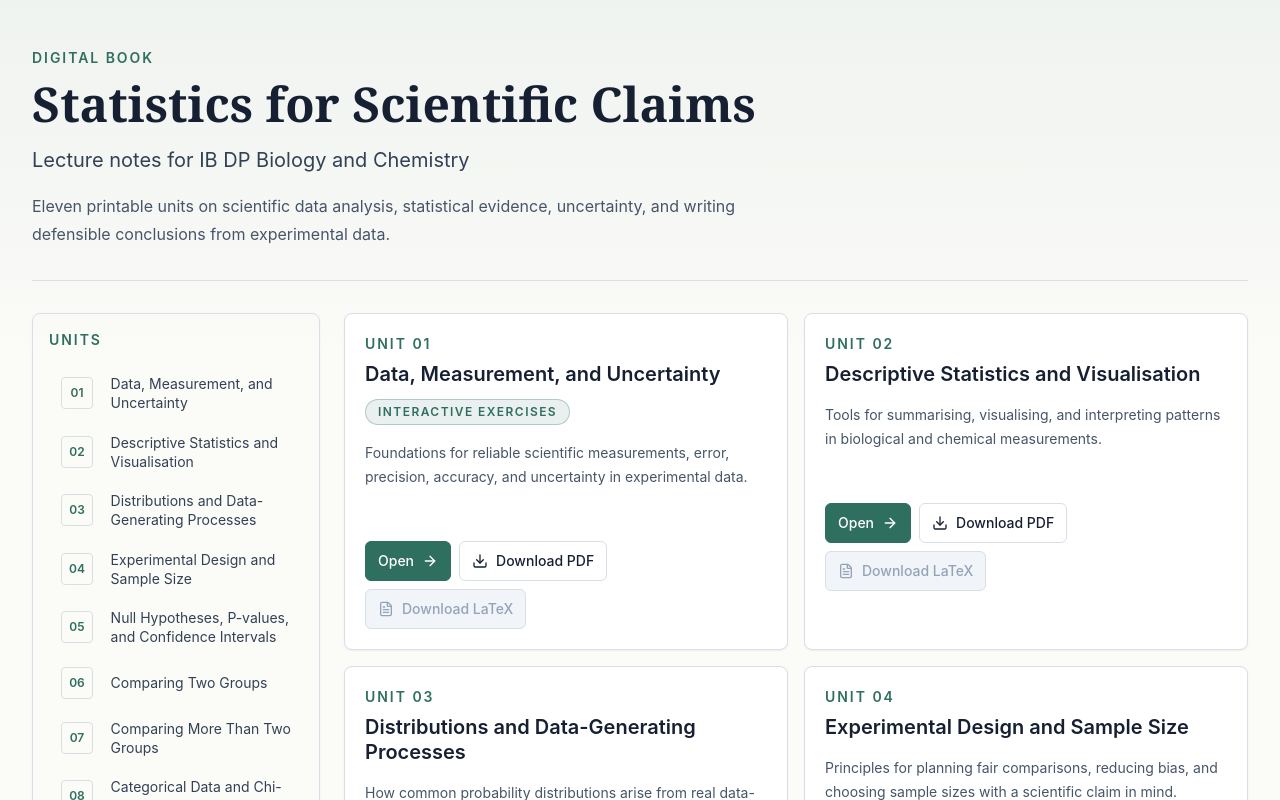
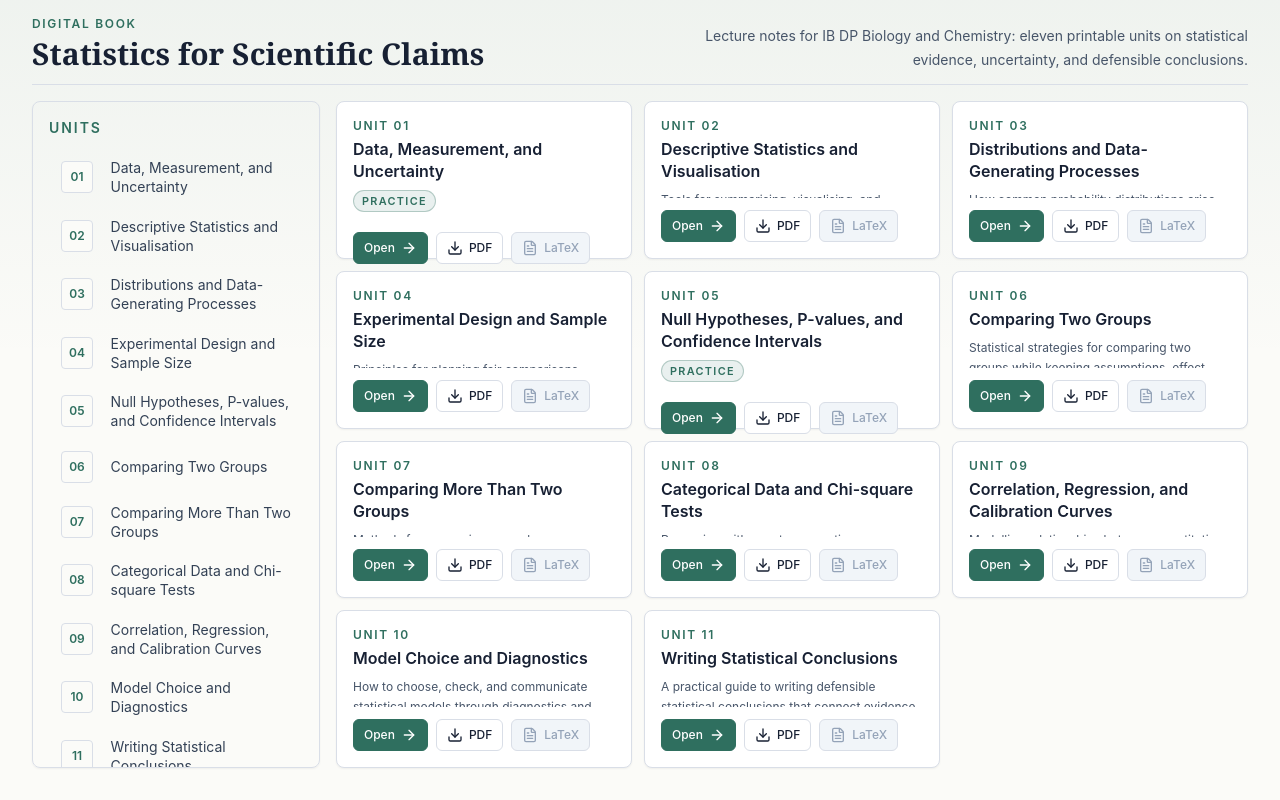
Before and after one commit to urkrass/sciencestat, a Next.js app: page /courses/statistics-for-scientific-claims in a window 1280 px wide. Shown: the top 800 px of the page. Built offline with nearby package versions, Linux system fonts and the light colour scheme.

Commit message:
Enforce zero-scroll app layout

```diff
--- a/src/app/courses/statistics-for-scientific-claims/page.tsx
+++ b/src/app/courses/statistics-for-scientific-claims/page.tsx
@@ -11,28 +11,30 @@ export const metadata: Metadata = {
 
 export default function CoursePage() {
   return (
-    <main className="mx-auto w-full max-w-7xl px-4 py-8 sm:px-6 lg:px-8">
-      <section className="border-b border-line pb-8 pt-4">
-        <p className="text-sm font-semibold uppercase tracking-[0.14em] text-moss">
-          Digital book
-        </p>
-        <div className="mt-3 max-w-4xl">
-          <h1 className="heading-serif text-4xl font-semibold leading-tight text-ink sm:text-5xl">
-            Statistics for Scientific Claims
-          </h1>
-          <p className="mt-4 text-xl leading-8 text-slate-700">
-            Lecture notes for IB DP Biology and Chemistry
-          </p>
-          <p className="mt-4 max-w-3xl leading-7 text-slate-600">
-            Eleven printable units on scientific data analysis, statistical evidence,
-            uncertainty, and writing defensible conclusions from experimental data.
+    <main className="mx-auto flex h-dvh w-full max-w-7xl flex-col overflow-hidden px-4 py-4 sm:px-6 lg:px-8">
+      <section className="shrink-0 border-b border-line pb-3">
+        <div className="flex flex-col gap-2 lg:flex-row lg:items-end lg:justify-between">
+          <div>
+            <p className="text-xs font-semibold uppercase tracking-[0.14em] text-moss">
+              Digital book
+            </p>
+            <h1 className="heading-serif mt-1 text-2xl font-semibold leading-tight text-ink sm:text-3xl">
+              Statistics for Scientific Claims
+            </h1>
+          </div>
+          <p className="max-w-xl text-sm leading-6 text-slate-600 lg:text-right">
+            Lecture notes for IB DP Biology and Chemistry: eleven printable units on
+            statistical evidence, uncertainty, and defensible conclusions.
           </p>
         </div>
       </section>
 
-      <div className="grid gap-6 py-8 lg:grid-cols-[18rem_1fr]">
+      <div className="grid min-h-0 flex-1 gap-4 py-4 lg:grid-cols-[18rem_1fr]">
         <CourseSidebar />
-        <section aria-label="Course units" className="grid gap-4 md:grid-cols-2">
+        <section
+          aria-label="Course units"
+          className="grid min-h-0 gap-3 md:grid-cols-2 xl:grid-cols-3"
+        >
           {statisticsUnits.map((unit) => (
             <UnitCard key={unit.slug} unit={unit} />
           ))}
--- a/src/app/globals.css
+++ b/src/app/globals.css
@@ -13,12 +13,15 @@
 }
 
 html {
+  height: 100%;
+  overflow: hidden;
   scroll-behavior: smooth;
 }
 
 body {
-  min-height: 100vh;
+  height: 100dvh;
   margin: 0;
+  overflow: hidden;
   background:
     linear-gradient(180deg, rgba(47, 111, 95, 0.06), transparent 360px),
     #fbfbf8;
--- a/src/components/CourseSidebar.tsx
+++ b/src/components/CourseSidebar.tsx
@@ -1,20 +1,29 @@
 import Link from "next/link";
-import { ArrowLeft, Download, ExternalLink, FileText } from "lucide-react";
+import { ArrowLeft, ArrowRight, Download, ExternalLink, FileText } from "lucide-react";
 import { statisticsUnits, type StatisticsUnit } from "@/content/statisticsUnits";
 
 type CourseSidebarProps = {
   activeSlug?: string;
   activeUnit?: StatisticsUnit;
+  nextUnit?: StatisticsUnit | null;
+  previousUnit?: StatisticsUnit | null;
 };
 
 const sideActionClass =
   "inline-flex h-9 items-center justify-center gap-2 rounded-md border px-3 text-sm font-medium transition";
 
-export function CourseSidebar({ activeSlug, activeUnit }: CourseSidebarProps) {
+export function CourseSidebar({
+  activeSlug,
+  activeUnit,
+  nextUnit,
+  previousUnit
+}: CourseSidebarProps) {
+  const isUnitWorkspace = Boolean(activeUnit);
+
   return (
-    <aside className="min-w-0 rounded-lg border border-line bg-white/82 p-4 shadow-sm lg:sticky lg:top-6">
+    <aside className="flex h-full min-h-0 flex-col overflow-hidden rounded-lg border border-line bg-white/82 p-4 shadow-sm">
       {activeUnit ? (
-        <div className="mb-5 border-b border-line pb-4">
+        <div className="shrink-0 border-b border-line pb-3">
           <Link
             href="/courses/statistics-for-scientific-claims"
             className="inline-flex items-center gap-1.5 text-sm font-medium text-slate-500 hover:text-moss"
@@ -22,13 +31,13 @@ export function CourseSidebar({ activeSlug, activeUnit }: CourseSidebarProps) {
             <ArrowLeft aria-hidden="true" className="h-4 w-4" />
             Course
           </Link>
-          <p className="mt-3 text-xs font-semibold uppercase tracking-[0.16em] text-moss">
+          <p className="mt-2 text-xs font-semibold uppercase tracking-[0.16em] text-moss">
             Unit {String(activeUnit.number).padStart(2, "0")}
           </p>
           <h2 className="mt-1 text-base font-semibold leading-snug text-ink">
             {activeUnit.title}
           </h2>
-          <p className="mt-2 text-sm leading-6 text-slate-600">{activeUnit.description}</p>
+          <p className="mt-1 text-xs leading-5 text-slate-600">{activeUnit.description}</p>
           <div className="mt-3 flex flex-wrap gap-2">
             <a
               href={activeUnit.pdfPath}
@@ -68,12 +77,52 @@ export function CourseSidebar({ activeSlug, activeUnit }: CourseSidebarProps) {
               Open
             </a>
           </div>
+          <div className="mt-3 grid grid-cols-2 gap-2">
+            {previousUnit ? (
+              <Link
+                href={`/courses/statistics-for-scientific-claims/${previousUnit.slug}`}
+                className="inline-flex h-9 items-center justify-center gap-1.5 rounded-md border border-line bg-white px-2 text-xs font-medium text-ink transition hover:border-moss hover:text-moss"
+              >
+                <ArrowLeft aria-hidden="true" className="h-3.5 w-3.5" />
+                Previous
+              </Link>
+            ) : (
+              <span className="inline-flex h-9 items-center justify-center rounded-md border border-line bg-slate-100 px-2 text-xs font-medium text-slate-400">
+                Previous
+              </span>
+            )}
+            {nextUnit ? (
+              <Link
+                href={`/courses/statistics-for-scientific-claims/${nextUnit.slug}`}
+                className="inline-flex h-9 items-center justify-center gap-1.5 rounded-md border border-line bg-white px-2 text-xs font-medium text-ink transition hover:border-moss hover:text-moss"
+              >
+                Next
+                <ArrowRight aria-hidden="true" className="h-3.5 w-3.5" />
+              </Link>
+            ) : (
+              <span className="inline-flex h-9 items-center justify-center rounded-md border border-line bg-slate-100 px-2 text-xs font-medium text-slate-400">
+                Next
+              </span>
+            )}
+          </div>
         </div>
       ) : null}
-      <h2 className="text-sm font-semibold uppercase tracking-[0.14em] text-moss">
+      <h2
+        className={[
+          "shrink-0 text-sm font-semibold uppercase tracking-[0.14em] text-moss",
+          activeUnit ? "mt-4" : ""
+        ].join(" ")}
+      >
         Units
       </h2>
-      <ol className="mt-4 grid min-w-0 gap-2 sm:grid-cols-2 lg:block lg:space-y-1">
+      <ol
+        className={[
+          "mt-3 min-h-0 min-w-0",
+          isUnitWorkspace
+            ? "grid grid-cols-4 gap-2"
+            : "grid gap-2 sm:grid-cols-2 lg:block lg:space-y-1"
+        ].join(" ")}
+      >
         {statisticsUnits.map((unit) => {
           const isActive = activeSlug === unit.slug;
 
@@ -81,13 +130,21 @@ export function CourseSidebar({ activeSlug, activeUnit }: CourseSidebarProps) {
             <li key={unit.slug} className="min-w-0">
               <Link
                 href={`/courses/statistics-for-scientific-claims/${unit.slug}`}
+                aria-label={`Unit ${String(unit.number).padStart(2, "0")}: ${unit.title}`}
+                title={unit.title}
                 className={[
-                  "grid grid-cols-[2.35rem_1fr] items-center gap-3 rounded-md px-3 py-2 text-sm transition",
+                  isUnitWorkspace
+                    ? "flex h-9 items-center justify-center rounded-md border text-xs font-semibold transition"
+                    : "grid grid-cols-[2.35rem_1fr] items-center gap-3 rounded-md px-3 py-2 text-sm transition",
                   isActive
-                    ? "bg-moss text-white"
-                    : "text-slate-700 hover:bg-slate-100 hover:text-ink"
+                    ? "border-moss bg-moss text-white"
+                    : "border-line text-slate-700 hover:bg-slate-100 hover:text-ink"
                 ].join(" ")}
               >
+                {isUnitWorkspace ? (
+                  String(unit.number).padStart(2, "0")
+                ) : (
+                  <>
                     <span
                       className={[
                         "flex h-8 w-8 items-center justify-center rounded border text-xs font-semibold",
@@ -97,6 +154,8 @@ export function CourseSidebar({ activeSlug, activeUnit }: CourseSidebarProps) {
                       {String(unit.number).padStart(2, "0")}
                     </span>
                     <span className="leading-snug">{unit.title}</span>
+                  </>
+                )}
               </Link>
             </li>
           );
--- a/src/components/UnitCard.tsx
+++ b/src/components/UnitCard.tsx
@@ -8,33 +8,33 @@ type UnitCardProps = {
 };
 
 const baseButtonClass =
-  "inline-flex h-10 items-center justify-center gap-2 rounded-md border px-3 text-sm font-medium transition";
+  "inline-flex h-8 items-center justify-center gap-1.5 rounded-md border px-2.5 text-xs font-medium transition";
 
 export function UnitCard({ unit }: UnitCardProps) {
   const unitHref = `/courses/statistics-for-scientific-claims/${unit.slug}`;
   const hasExercises = Boolean(getExerciseSetForUnit(unit.slug));
 
   return (
-    <article className="rounded-lg border border-line bg-white p-5 shadow-sm transition hover:-translate-y-0.5 hover:shadow-sheet">
-      <div className="flex items-start justify-between gap-4">
+    <article className="flex min-h-0 flex-col rounded-lg border border-line bg-white p-4 shadow-sm transition hover:-translate-y-0.5 hover:shadow-sheet">
+      <div className="flex items-start justify-between gap-3">
         <div>
-          <p className="text-sm font-semibold uppercase tracking-[0.14em] text-moss">
+          <p className="text-xs font-semibold uppercase tracking-[0.14em] text-moss">
             Unit {String(unit.number).padStart(2, "0")}
           </p>
-          <h2 className="mt-2 text-xl font-semibold leading-tight text-ink">
+          <h2 className="mt-1 text-base font-semibold leading-snug text-ink">
             {unit.title}
           </h2>
           {hasExercises ? (
-            <span className="mt-3 inline-flex rounded-full border border-moss/30 bg-moss/10 px-3 py-1 text-xs font-semibold uppercase tracking-[0.12em] text-moss">
-              Interactive exercises
+            <span className="mt-2 inline-flex rounded-full border border-moss/30 bg-moss/10 px-2 py-0.5 text-[0.68rem] font-semibold uppercase tracking-[0.12em] text-moss">
+              Practice
             </span>
           ) : null}
         </div>
       </div>
-      <p className="mt-4 min-h-[5rem] text-sm leading-6 text-slate-600">
+      <p className="mt-2 max-h-[2.75rem] overflow-hidden text-xs leading-5 text-slate-600">
         {unit.description}
       </p>
-      <div className="mt-5 flex flex-wrap gap-2">
+      <div className="mt-auto flex flex-wrap gap-2 pt-3">
         <Link
           href={unitHref}
           className={`${baseButtonClass} border-moss bg-moss text-white hover:bg-moss-dark`}
@@ -47,7 +47,7 @@ export function UnitCard({ unit }: UnitCardProps) {
           className={`${baseButtonClass} border-line bg-white text-ink hover:border-moss hover:text-moss`}
         >
           <Download aria-hidden="true" className="h-4 w-4" />
-          Download PDF
+          PDF
         </a>
         {unit.hasTex ? (
           <a
@@ -56,7 +56,7 @@ export function UnitCard({ unit }: UnitCardProps) {
             className={`${baseButtonClass} border-line bg-white text-ink hover:border-moss hover:text-moss`}
           >
             <FileText aria-hidden="true" className="h-4 w-4" />
-            Download LaTeX
+            LaTeX
           </a>
         ) : (
           <span
@@ -66,7 +66,7 @@ export function UnitCard({ unit }: UnitCardProps) {
             className={`${baseButtonClass} cursor-not-allowed border-line bg-slate-100 text-slate-400`}
           >
             <FileText aria-hidden="true" className="h-4 w-4" />
-            Download LaTeX
+            LaTeX
           </span>
         )}
       </div>
```
Also changed, not shown: src/app/courses/statistics-for-scientific-claims/[slug]/page.tsx (+10 -49 lines), src/components/PdfViewerInner.tsx (+7 -6 lines), src/components/UnitWorkspace.tsx (+13 -3 lines), src/components/exercises/ClaimClassifierExercise.tsx (+82 -81 lines), src/components/exercises/ExerciseBlock.tsx (+4 -4 lines). Lines whose indentation alone changed are shown as unchanged.
